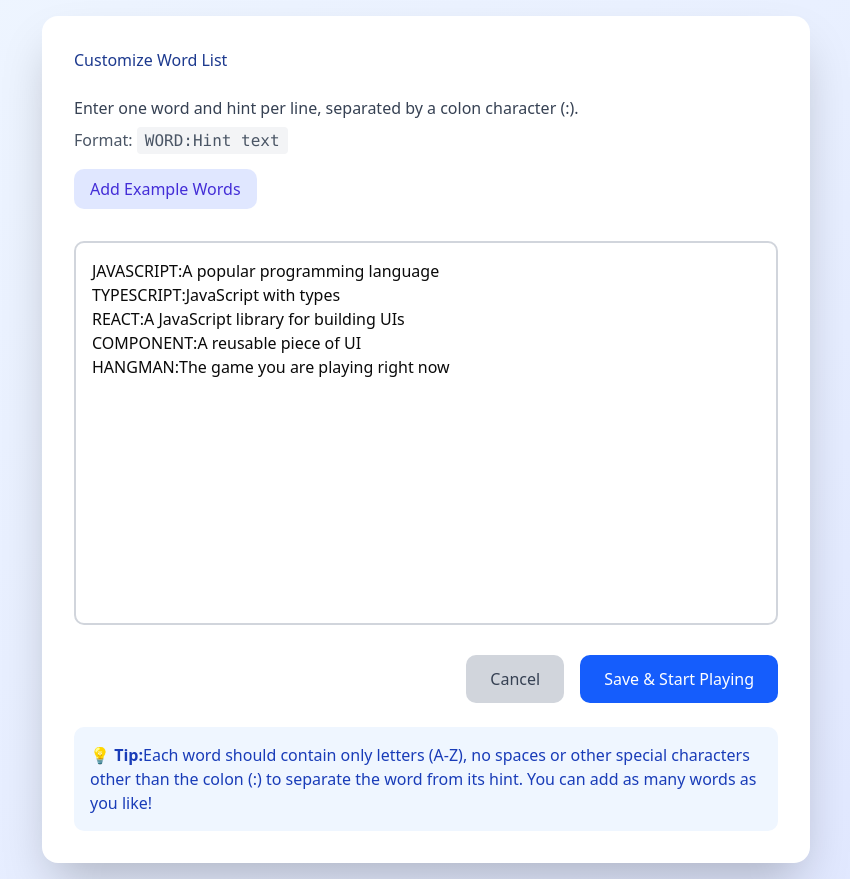
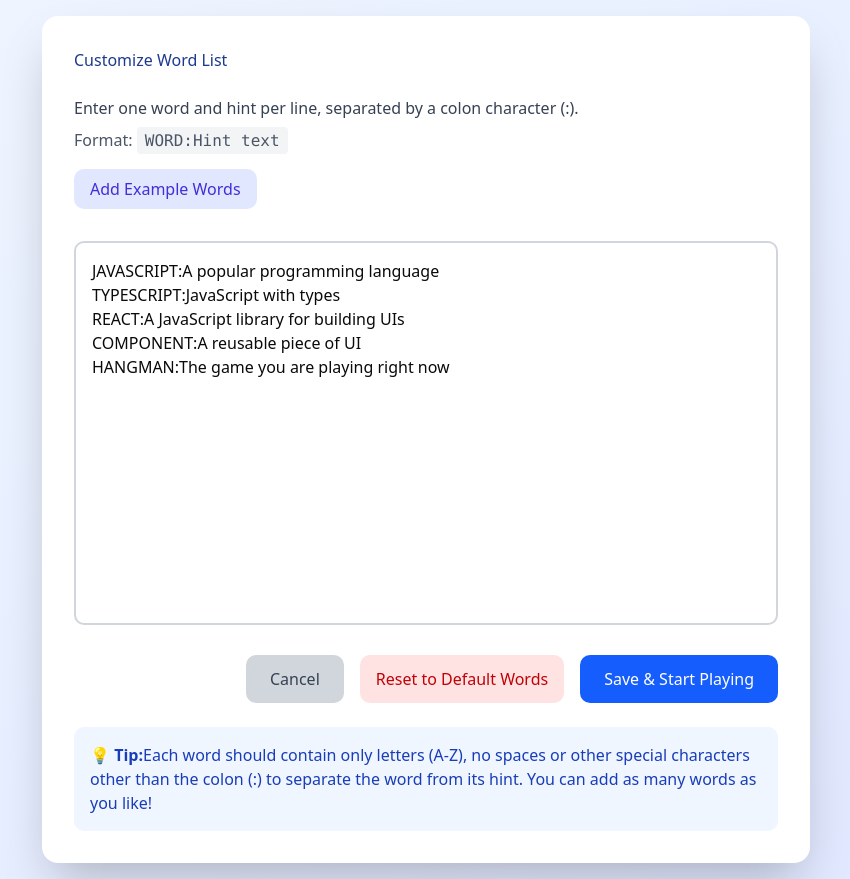
Before and after one commit to alberastine/hangman, a React (Vite) app: page / in a window 1280 px wide. Both pictures are taken after a click on the button "Customize Words". Shown: the whole page, without its empty margins (214-1064 px from the left). Built offline with nearby package versions, Linux system fonts and the light colour scheme.

Commit message:
feat(CustomWordInput): save custom words to localStorage to persist on refresh

```diff
--- a/src/App.tsx
+++ b/src/App.tsx
@@ -37,7 +37,18 @@ function getRandomRevealedLetters(word: string): Set<string> {
 }
 
 function App() {
-    const [customWords, setCustomWords] = useState<WordEntry[]>(DEFAULT_WORDS);
+    const [customWords, setCustomWords] = useState<WordEntry[]>(() => {
+        const stored = localStorage.getItem('customWords');
+        if (stored) {
+            try {
+                return JSON.parse(stored) as WordEntry[];
+            } catch {
+                return DEFAULT_WORDS;
+            }
+        }
+        return DEFAULT_WORDS;
+    });
+
     const [currentWordIndex, setCurrentWordIndex] = useState(0);
     const [guessedWords, setGuessedWords] = useState<Set<string>>(new Set());
     const [guessedLetters, setGuessedLetters] = useState<Set<string>>(
@@ -134,8 +145,19 @@ function App() {
         setGuessedLetters(new Set());
     }, [customWords, guessedWords, currentWordIndex]);
 
+    const resetToDefaultWords = () => {
+        setCustomWords(DEFAULT_WORDS);
+        localStorage.removeItem('customWords');
+        setCurrentWordIndex(0);
+        setGuessedLetters(new Set());
+        setRevealedLetters(
+            getRandomRevealedLetters(DEFAULT_WORDS[0].word.toUpperCase())
+        );
+    };
+
     const handleCustomWordsSubmit = useCallback((words: WordEntry[]) => {
         setCustomWords(words);
+        localStorage.setItem('customWords', JSON.stringify(words));
         setShowCustomInput(false);
         setGuessedWords(new Set());
         setGuessedLetters(new Set());
@@ -186,6 +208,7 @@ function App() {
                     initialWords={customWords}
                     onSubmit={handleCustomWordsSubmit}
                     onCancel={() => setShowCustomInput(false)}
+                    onReset={resetToDefaultWords}
                 />
             </div>
         );
--- a/src/components/CustomWordInput.tsx
+++ b/src/components/CustomWordInput.tsx
@@ -5,12 +5,14 @@ interface CustomWordInputProps {
     initialWords: WordEntry[];
     onSubmit: (words: WordEntry[]) => void;
     onCancel: () => void;
+    onReset: () => void;
 }
 
 export function CustomWordInput({
     initialWords,
     onSubmit,
     onCancel,
+    onReset,
 }: CustomWordInputProps) {
     const [inputText, setInputText] = useState(() => {
         return initialWords
@@ -86,6 +88,11 @@ export function CustomWordInput({
         });
     };
 
+    const handleResetAndClose = () => {
+        onReset();
+        onCancel();
+    };
+
     return (
         <div className="w-full max-w-3xl bg-white rounded-2xl shadow-2xl p-8">
             <h2 className="text-blue-900 mb-6">Customize Word List</h2>
@@ -131,6 +138,12 @@ export function CustomWordInput({
                     Cancel
                 </button>
                 <button
+                    onClick={handleResetAndClose}
+                    className="px-4 py-2 bg-red-100 text-red-700 rounded-lg hover:bg-red-200 transition-colors"
+                >
+                    Reset to Default Words
+                </button>
+                <button
                     onClick={handleSubmit}
                     className="px-6 py-3 bg-blue-600 text-white rounded-lg hover:bg-blue-700 transition-colors"
                 >
```
